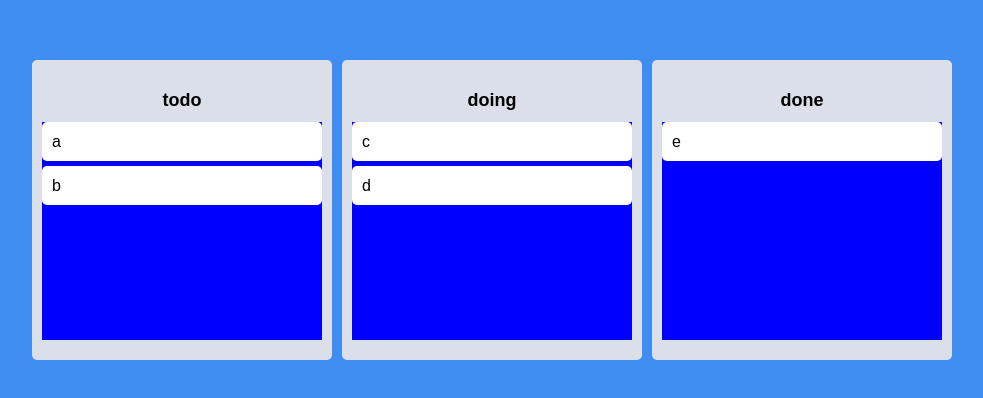
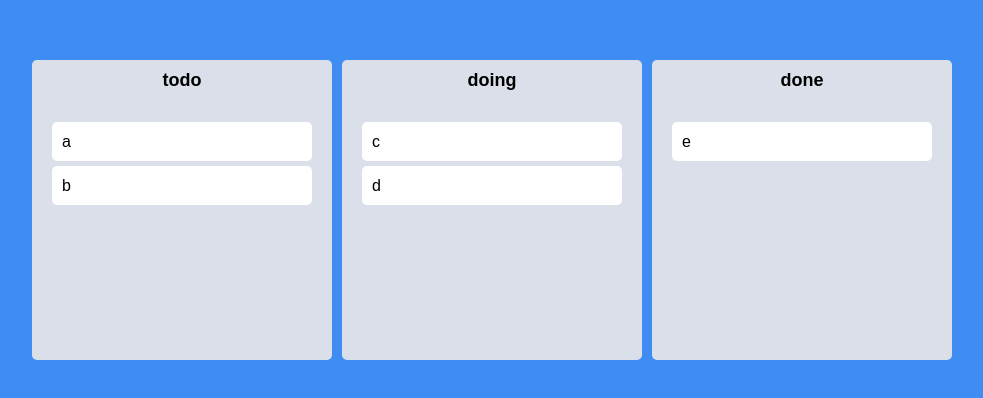
Before and after one commit to pildrums/Trello-clone, a React (Create React App) app: page / in a window 1280 px wide. Shown: the part 190-588 px from the top of the page, without its empty margins (148-1131 px from the left). Built offline with nearby package versions, Linux system fonts and the light colour scheme.

Commit message:
Modified card, board style

```diff
--- a/src/components/Board.tsx
+++ b/src/components/Board.tsx
@@ -32,8 +32,7 @@ function Board({ todos, boardId }: IBoardProps) {
 
 const Wrapper = styled.div`
   width: 300px;
-  padding: 20px 10px;
-  padding-top: 30px;
+  padding-top: 10px;
   background: ${(props) => props.theme.boardColor};
   border-radius: 5px;
   min-height: 300px;
@@ -55,9 +54,14 @@ interface IAreaProps {
 
 const Area = styled.div<IAreaProps>`
   background: ${(props) =>
-    props.isDraggingOver ? "pink" : props.isDraggingFromThis ? "red" : "blue"};
+    props.isDraggingOver
+      ? "#dfe6e9"
+      : props.isDraggingFromThis
+      ? "#b2bec3"
+      : "transparent"};
   flex-grow: 1;
   transition: background 0.3s ease-in-out;
+  padding: 20px;
 `;
 
 export default Board;
--- a/src/components/DraggableCard.tsx
+++ b/src/components/DraggableCard.tsx
@@ -8,14 +8,14 @@ interface IDraggableProps {
 }
 
 function DraggableCard({ todo, index }: IDraggableProps) {
-  // console.log(`${todo} has been rendered`);
   return (
     <Draggable key={todo} draggableId={todo} index={index}>
-      {(magic) => (
+      {(provided, snapshot) => (
         <Card
-          ref={magic.innerRef}
-          {...magic.dragHandleProps}
-          {...magic.draggableProps}
+          isDragging={snapshot.isDragging}
+          ref={provided.innerRef}
+          {...provided.dragHandleProps}
+          {...provided.draggableProps}
         >
           {todo}
         </Card>
@@ -24,11 +24,14 @@ function DraggableCard({ todo, index }: IDraggableProps) {
   );
 }
 
-const Card = styled.div`
+const Card = styled.div<{ isDragging: boolean }>`
   padding: 10px 10px;
   border-radius: 5px;
-  background: ${(props) => props.theme.cardColor};
   margin-bottom: 5px;
+  background: ${(props) =>
+    props.isDragging ? "#74b9ff" : props.theme.cardColor};
+  box-shadow: ${(props) =>
+    props.isDragging ? "2px 2px 5px rgba(0, 0, 0, 0.05)" : "none"};
 `;
 
 export default React.memo(DraggableCard);
```
